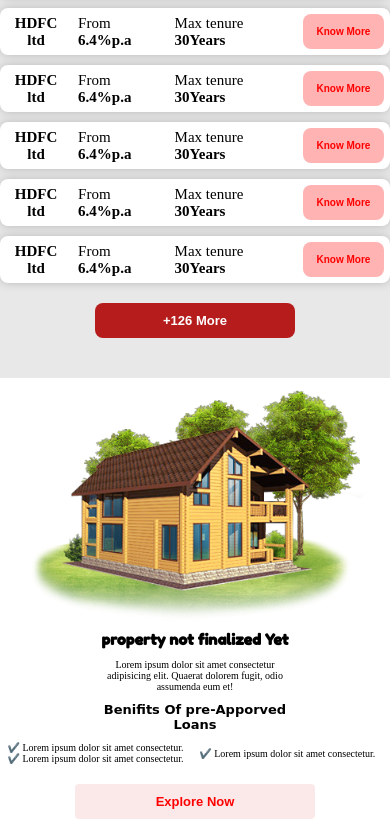
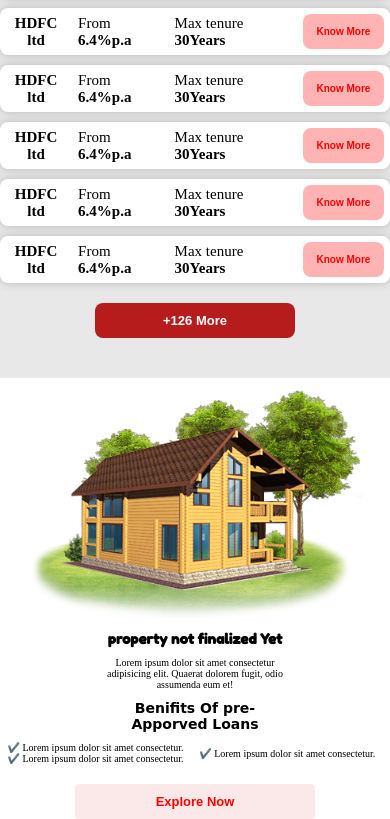
Before and after one commit to naiddeveloper/assignment, a plain HTML site: page index.html in a window 390 px wide. Shown: the part 1891-2710 px from the top of the page. Drawn offline with Linux system fonts and the light colour scheme; a web font is replaced by a local one.

Commit message:
Update style.css

```diff
--- a/style.css
+++ b/style.css
@@ -343,9 +343,9 @@ p {
     .smdata p{
         font-size: 10px;
     }
-   .data h4 {
+ .data h4 {
     color: black;
-    font-size: 13px;
+    font-size: 14px;
     text-align: center;
     font-family: 'Quintessential', cursive;
     font-weight: bolder;
@@ -371,9 +371,9 @@ p {
         gap: 12px;
         padding: 6px;
     }
-   .data h1 {
+ .data h1 {
     font-family: 'Fredoka One', cursive;
-    font-size: 15px;
+    font-size: 14px;
     margin-bottom: 10px;
     text-align: center;
 }
@@ -414,18 +414,6 @@ p {
         font-weight: none;
         font-size: 10px;
     }
-    /* .lcard {
-        display: flex;
-        justify-content: space-around;
-        align-items: center;
-        height: 60px;
-        width: 250%;
-        border-radius: 8px;
-        box-shadow: 0px 0px 8px rgb(128 128 128 / 46%);
-        background-color: white;
-        gap: 7px;
-        padding: 10px;
 
-    } */
 
 }
```
